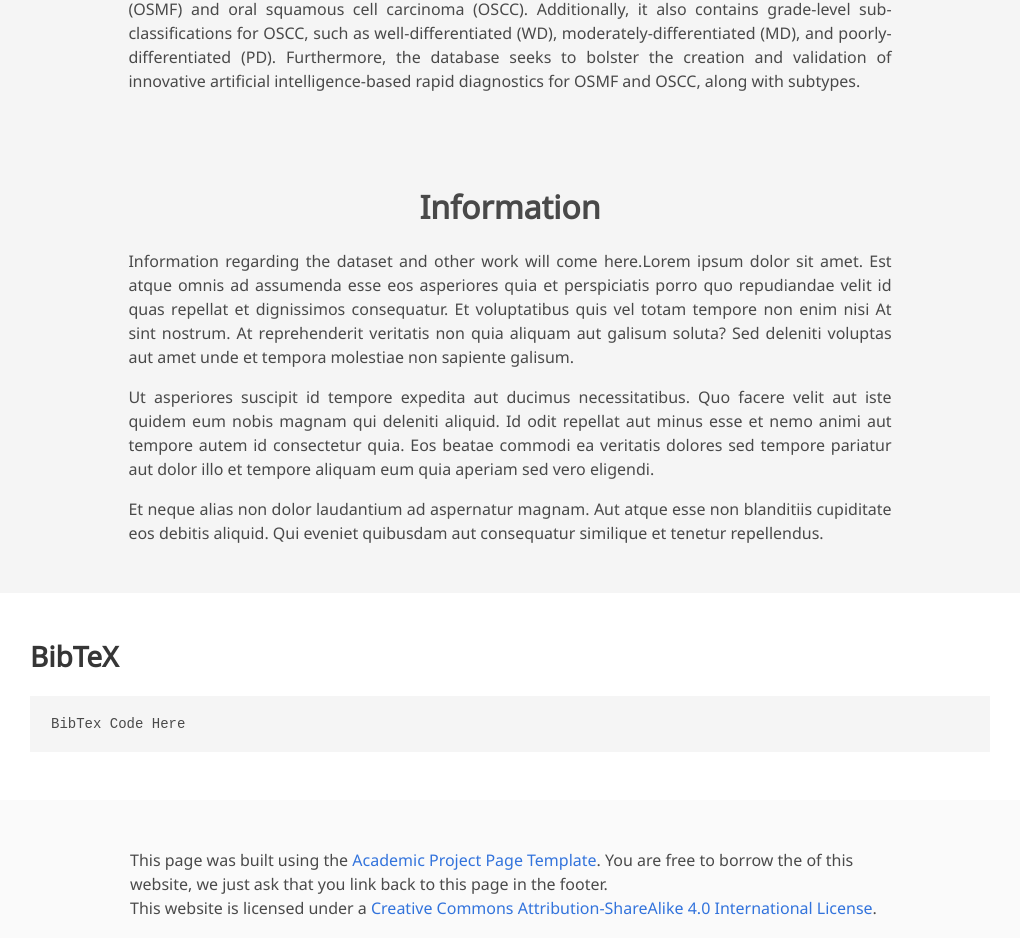
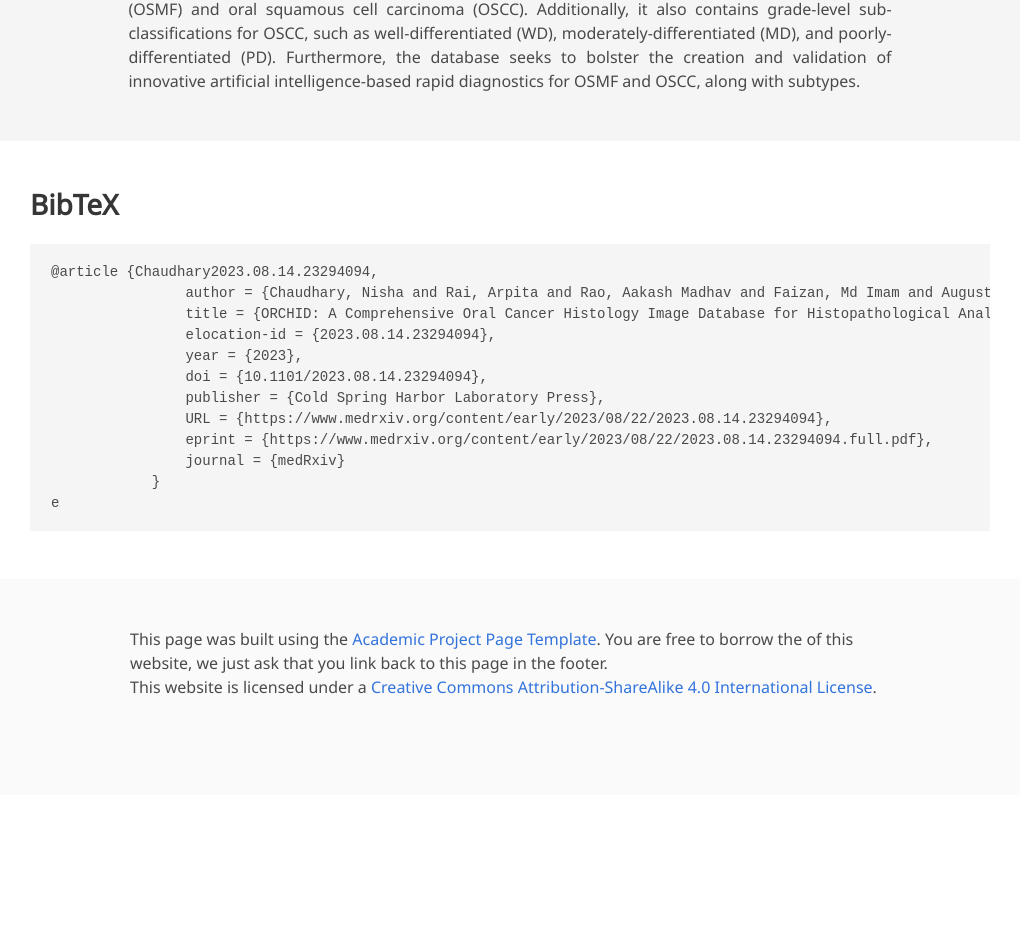
Before and after one commit to ai-orchid/ORCHID-web, a plain HTML site: page index.html in a window 1280 px wide. Shown: the part 856-1794 px from the top of the page, without its empty margins (130-1150 px from the left). After the commit the page ends 1651 px from the top, so only its background shows below. Drawn offline with nearby package versions, Linux system fonts and the light colour scheme; some icons are missing; a web font is replaced by a local one.

Commit message:
Update index.html

```diff
--- a/index.html
+++ b/index.html
@@ -57,7 +57,7 @@
               <!-- Paper authors -->
               <span class="author-block"><a href="FIRST AUTHOR PERSONAL LINK" target="_blank">Nisha Chaudhary</a><sup>1</sup>,</span>
                 <span class="author-block"><a href="SECOND AUTHOR PERSONAL LINK" target="_blank">Arpita Rai</a><sup>2</sup>,</span>
-                  <span class="author-block"><a href="THIRD AUTHOR PERSONAL LINK" target="_blank">Aakash Madhav Rao</a><sup>3</sup>,</span>
+                  <span class="author-block"><a href="https://mraoaakash.github.io/" target="_blank">Aakash Madhav Rao</a><sup>3</sup>,</span>
                   <span class="author-block"><a href="THIRD AUTHOR PERSONAL LINK" target="_blank">Md Imam Faizan</a><sup>1</sup>,</span>
                   <span class="author-block"><a href="THIRD AUTHOR PERSONAL LINK" target="_blank">Jeyaseelan Augustine</a><sup>4</sup>,</span>
                   <span class="author-block"><a href="THIRD AUTHOR PERSONAL LINK" target="_blank">Akhilanand Chaurasia</a><sup>5</sup>,</span>
@@ -99,7 +99,7 @@
 
                   <!-- Github link -->
                   <span class="link-block">
-                    <a href="https://github.com/ai-orchid/ORCHID" target="_blank"
+                    <a href="https://github.com/NishaChaudhary23/ORCHID" target="_blank"
                     class="external-link button is-normal is-rounded is-dark">
                     <span class="icon">
                       <i class="fab fa-github"></i>
@@ -110,7 +110,7 @@
 
                 <!-- ArXiv abstract Link -->
                 <span class="link-block">
-                  <a href="https://arxiv.org/abs/<ARXIV PAPER ID>" target="_blank"
+                  <a href="https://www.medrxiv.org/content/10.1101/2023.08.14.23294094v1" target="_blank"
                   class="external-link button is-normal is-rounded is-dark">
                   <span class="icon">
                     <i class="ai ai-arxiv"></i>
@@ -171,7 +171,7 @@
 </section>
 <!-- End paper abstract -->
 <!-- Paper Information -->
-<section class="section hero is-light">
+<!-- <section class="section hero is-light">
   <div class="container is-max-desktop">
     <div class="columns is-centered has-text-centered">
       <div class="column is-four-fifths">
@@ -190,7 +190,7 @@
       </div>
     </div>
   </div>
-</section>
+</section> -->
 <!-- End paper Information -->
 
 
@@ -329,7 +329,18 @@
   <section class="section" id="BibTeX">
     <div class="container is-max-desktop content">
       <h2 class="title">BibTeX</h2>
-      <pre><code>BibTex Code Here</code></pre>
+      <pre><code>@article {Chaudhary2023.08.14.23294094,
+            	author = {Chaudhary, Nisha and Rai, Arpita and Rao, Aakash Madhav and Faizan, Md Imam and Augustine, Jeyaseelan and Chaurasia, Akhilanand and Mishra, Deepika and Chandra, Akhilesh and Chauhan, Varnit and Kutum, Rintu and Ahmad, Tanveer},
+            	title = {ORCHID: A Comprehensive Oral Cancer Histology Image Database for Histopathological Analytics and Diagnostics},
+            	elocation-id = {2023.08.14.23294094},
+            	year = {2023},
+            	doi = {10.1101/2023.08.14.23294094},
+            	publisher = {Cold Spring Harbor Laboratory Press},
+            	URL = {https://www.medrxiv.org/content/early/2023/08/22/2023.08.14.23294094},
+            	eprint = {https://www.medrxiv.org/content/early/2023/08/22/2023.08.14.23294094.full.pdf},
+            	journal = {medRxiv}
+            }
+e</code></pre>
     </div>
 </section>
 <!--End BibTex citation -->
```
